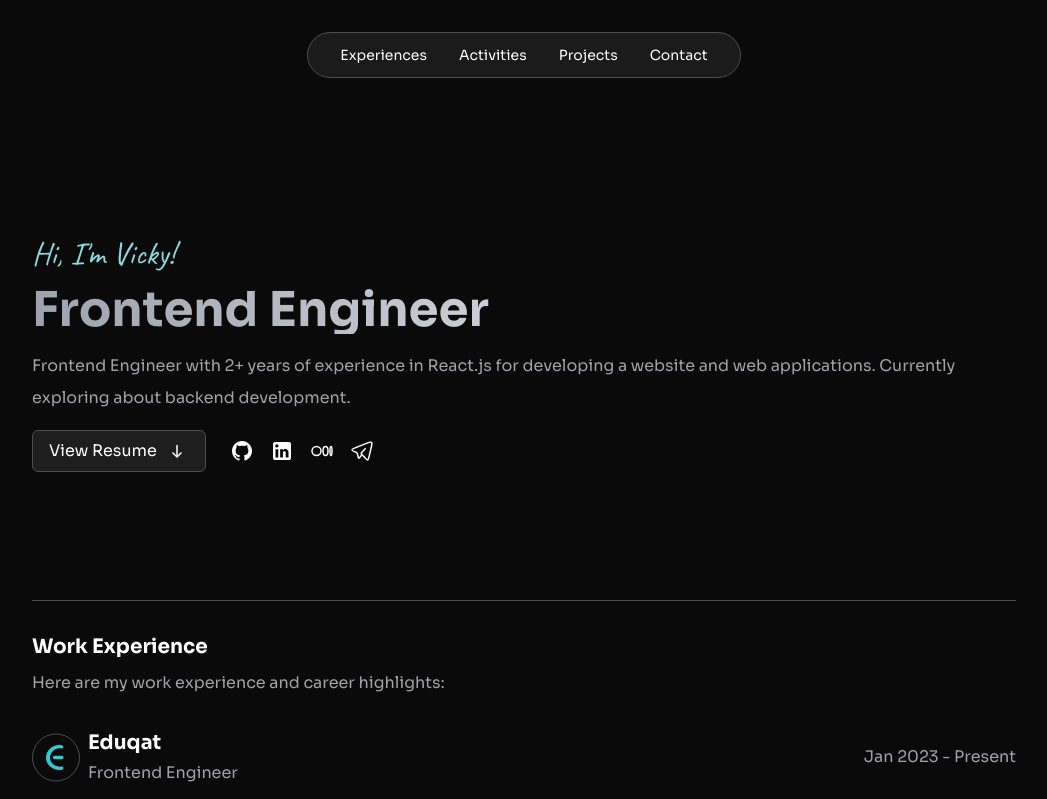
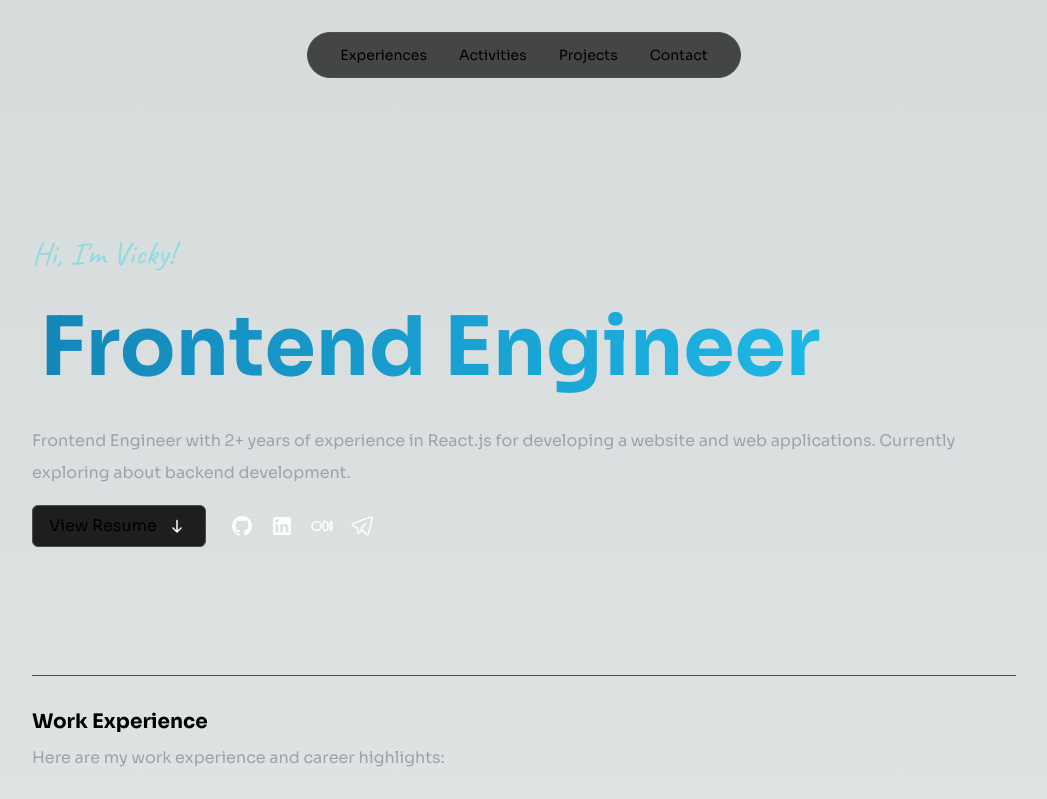
Before and after one commit to vickyadrii/personal-website-2.0, a Next.js app: page / in a window 1280 px wide. Shown: the top 799 px of the page, without its empty margins (116-1163 px from the left). Built offline with nearby package versions, Linux system fonts and the light colour scheme.

Commit message:
adjust gradient

```diff
--- a/src/app/globals.css
+++ b/src/app/globals.css
@@ -2,15 +2,36 @@
 @tailwind base;
 @tailwind components;
 @tailwind utilities;
+
+:root {
+  --foreground-rgb: 0, 0, 0;
+  --background-start-rgb: 214, 219, 220;
+  --background-end-rgb: 255, 255, 255;
+}
+
+@media (prefers-color-scheme: dark) {
+  :root {
+    --foreground-rgb: 255, 255, 255;
+    --background-start-rgb: 0, 0, 0;
+    --background-end-rgb: 0, 0, 0;
+  }
+}
 
 * {
   scroll-behavior: smooth;
 }
 
 body {
-  color: #ffffff;
-  background: #0a0a0a;
+  color: rgb(var(--foreground-rgb));
+  background: linear-gradient(to bottom, transparent, rgb(var(--background-end-rgb))) rgb(var(--background-start-rgb));
 }
+
+@layer utilities {
+  .text-balance {
+    text-wrap: balance;
+  }
+}
+
 :-webkit-autofill,
 :-webkit-autofill:hover,
 :-webkit-autofill:focus {
--- a/src/features/home/components/hero/hero-section.tsx
+++ b/src/features/home/components/hero/hero-section.tsx
@@ -4,7 +4,7 @@ const HeroSection = () => {
   return (
     <section className="space-y-4 md:my-32 my-14">
       <h2 className="md:text-[32px] text-2xl text-primary-blue-500 font-caveat font-light">Hi, I&apos;m Vicky!</h2>
-      <h1 className="!text-transparent bg-clip-text bg-gradient-to-r from-gray-400 to-white md:text-5xl text-3xl font-bold">
+      <h1 className="mx-2 text-transparent bg-clip-text bg-gradient-to-r from-[#1487B9] to-[#1FC2F0] xl:text-[82px] md:text-[70px] text-[32px] font-bold">
         Frontend Engineer
       </h1>
       <p className="text-primary-dark-500 md:text-base text-sm md:leading-8 leading-6">
```
